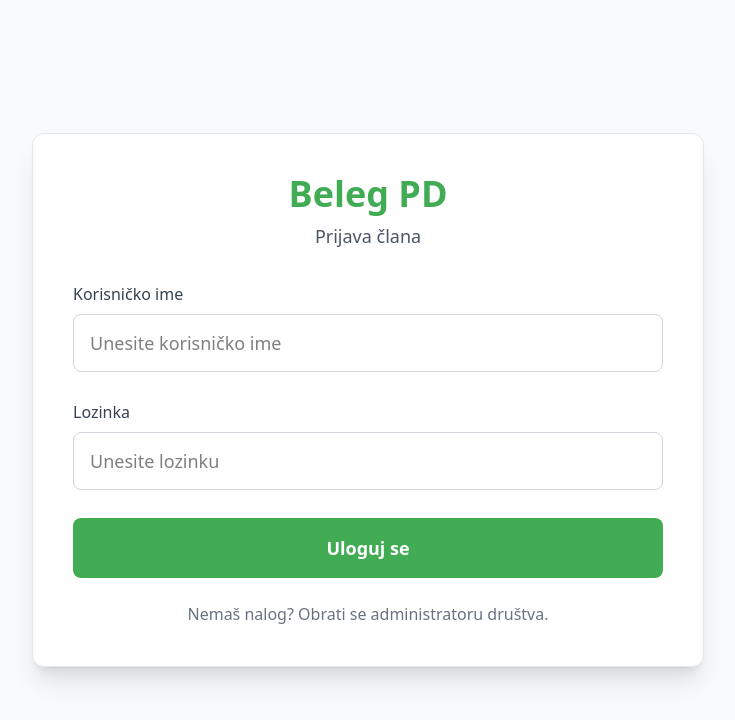
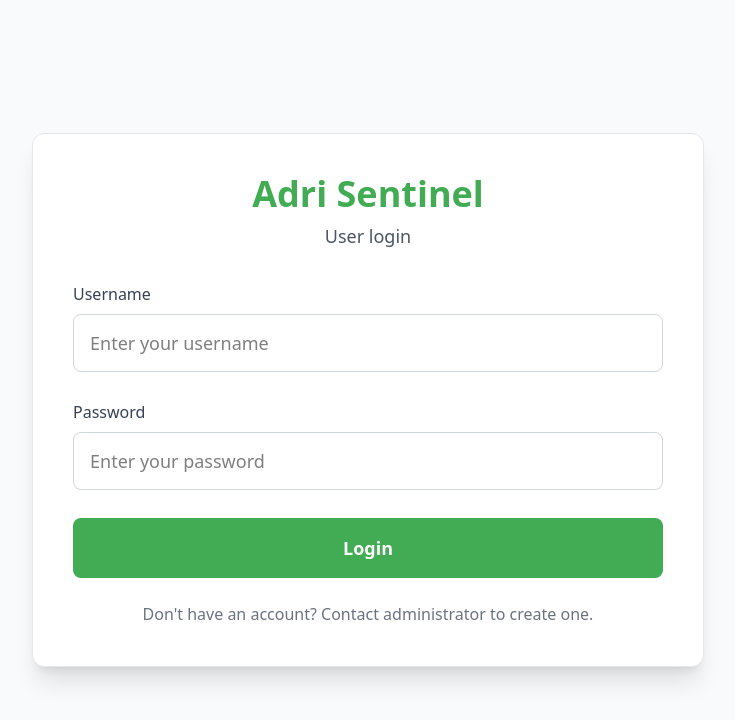
Before and after one commit to IrfanCatovic/Beleg, a React (Vite) app: page / in a window 1280 px wide. Shown: the top 720 px of the page, without its empty margins (272-1007 px from the left). Built offline with nearby package versions, Linux system fonts and the light colour scheme.

Commit message:
feat: update UI text to English and add backend main.go for API endpoint

```diff
--- a/src/pages/Login.tsx
+++ b/src/pages/Login.tsx
@@ -27,10 +27,10 @@ const [password, setPassword] = useState('')
             className="text-3xl sm:text-4xl font-bold"
             style={{ color: '#41ac53' }}
           >
-            Beleg PD
+            Adri Sentinel
           </h2>
           <p className="mt-2 text-base sm:text-lg text-gray-600">
-            Prijava člana
+            User login
           </p>
         </div>
 
@@ -41,7 +41,7 @@ const [password, setPassword] = useState('')
               htmlFor="username"
               className="mb-2 block text-sm sm:text-base font-medium text-gray-700"
             >
-              Korisničko ime
+              Username
             </label>
             <input
               id="username"
@@ -49,7 +49,7 @@ const [password, setPassword] = useState('')
               value={username}
               onChange={(e) => setUsername(e.target.value)}
               className="w-full rounded-lg border border-gray-300 px-4 py-3 sm:py-3.5 text-base sm:text-lg focus:border-[#41ac53] focus:ring-2 focus:ring-[#41ac53]/30 focus:outline-none transition"
-              placeholder="Unesite korisničko ime"
+              placeholder="Enter your username"
               required
             />
           </div>
@@ -59,7 +59,7 @@ const [password, setPassword] = useState('')
               htmlFor="password"
               className="mb-2 block text-sm sm:text-base font-medium text-gray-700"
             >
-              Lozinka
+              Password
             </label>
             <input
               id="password"
@@ -67,7 +67,7 @@ const [password, setPassword] = useState('')
               value={password}
               onChange={(e) => setPassword(e.target.value)}
               className="w-full rounded-lg border border-gray-300 px-4 py-3 sm:py-3.5 text-base sm:text-lg focus:border-[#41ac53] focus:ring-2 focus:ring-[#41ac53]/30 focus:outline-none transition"
-              placeholder="Unesite lozinku"
+              placeholder="Enter your password"
               required
             />
           </div>
@@ -80,12 +80,12 @@ const [password, setPassword] = useState('')
             onMouseEnter={(e) => e.currentTarget.style.backgroundColor = '#fed74c'}
             onMouseLeave={(e) => e.currentTarget.style.backgroundColor = '#41ac53'}
           >
-            Uloguj se
+            Login
           </button>
         </form>
 
         <p className="mt-6 text-center text-sm sm:text-base text-gray-500">
-          Nemaš nalog? Obrati se administratoru društva.
+          Don't have an account? Contact administrator to create one.
         </p>
       </div>
     </div>
--- a/src/ui/AppLayout.tsx
+++ b/src/ui/AppLayout.tsx
@@ -22,7 +22,7 @@ export default function AppLayout() {
             {/* Logo */}
             <div className="shrink-0">
               <Link to="/home" className="text-xl font-bold sm:text-2xl">
-                Beleg PD
+                Adri Sentinel
               </Link>
             </div>
 
@@ -45,25 +45,25 @@ export default function AppLayout() {
             {/* Desktop menu visible only in 768+ resolution */}
             <nav className="hidden md:flex md:space-x-8">
               <Link to="/home" className="rounded-md px-3 py-2 text-base font-medium hover:bg-[#fed74c]/30 transition">
-                Početna
+                Home
               </Link>
               <Link to="/akcije" className="rounded-md px-3 py-2 text-base font-medium hover:bg-[#fed74c]/30 transition">
-                Akcije
+                Actions
               </Link>
 
-              {/* Finansije - SAMO ZA ADMIN-A */}
+              {/* Finansije just for admin role*/}
               {user?.role === 'admin' && (
                 <Link to="/finansije" className="rounded-md px-3 py-2 text-base font-medium hover:bg-[#fed74c]/30 transition">
-                  Finansije
+                  Finance
                 </Link>
               )}
 
-              {/* Odjavi se - koristi context logout */}
+              {/* Logout */}
               <button
                 onClick={handleLogout}
                 className="rounded-md px-3 py-2 text-base font-medium hover:bg-[#fed74c]/30 transition"
               >
-                Odjavi se
+                Logout
               </button>
             </nav>
           </div>
@@ -79,7 +79,7 @@ export default function AppLayout() {
                 className="block rounded-md px-3 py-2 text-base font-medium hover:bg-[#fed74c]/30"
                 onClick={() => setIsMenuOpen(false)}
               >
-                Početna
+                Home
               </Link>
 
               <Link
@@ -87,7 +87,7 @@ export default function AppLayout() {
                 className="block rounded-md px-3 py-2 text-base font-medium hover:bg-[#fed74c]/30"
                 onClick={() => setIsMenuOpen(false)}
               >
-                Akcije
+                Actions
               </Link>
 
               {/* Finansije page, check if role is admin and let him in */}
@@ -97,7 +97,7 @@ export default function AppLayout() {
                   className="block rounded-md px-3 py-2 text-base font-medium hover:bg-[#fed74c]/30"
                   onClick={() => setIsMenuOpen(false)}
                 >
-                  Finansije
+                  Finance
                 </Link>
               )}
 
@@ -106,7 +106,7 @@ export default function AppLayout() {
                 onClick={handleLogout}
                 className="block w-full rounded-md px-3 py-2 text-left text-base font-medium hover:bg-[#fed74c]/30"
               >
-                Odjavi se
+                Logout
               </button>
             </div>
           </div>
```
Also changed, not shown: 2 other files (tests, documents, lock files or other folders).
